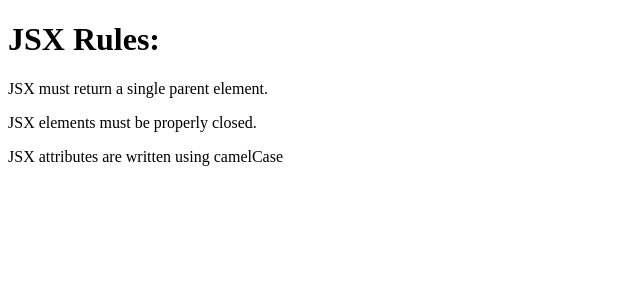
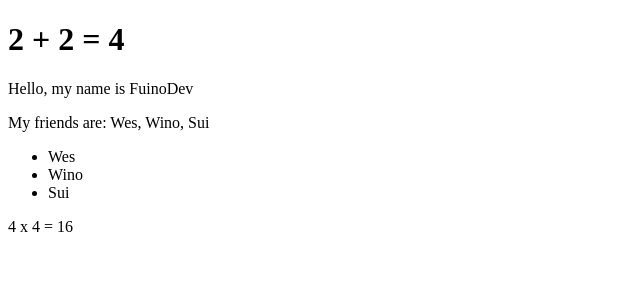
Before and after one commit to fuinodev/react-fundementals, a React (Vite) app: page / in a window 1280 px wide. Shown: the top 300 px of the page, without its empty margins (0-640 px from the left). Built offline with nearby package versions, Linux system fonts and the light colour scheme.

Commit message:
add personal introduction with friends list

```diff
--- a/src/App.jsx
+++ b/src/App.jsx
@@ -1,8 +1,21 @@
-import JSXrules from "./components/JSXrules";
 const App = () => {
+  const myName = "FuinoDev";
+  const myFriends = ["Wes", "Wino", "Sui"];
+  const multiply = (a, b) => a * b;
+
   return (
     <div>
-    <JSXrules />
+      <h1>2 + 2 = {2 + 2}</h1>
+      <p>Hello, my name is {myName}</p>
+      <p>My friends are: {myFriends.join(", ")}</p>
+
+      <ul className="my-list">
+        <li>Wes</li>
+        <li>Wino</li>
+        <li>Sui</li>
+      </ul>
+
+      <p>4 x 4 = {multiply(4, 4)}</p>
     </div>
   );
 };
```
